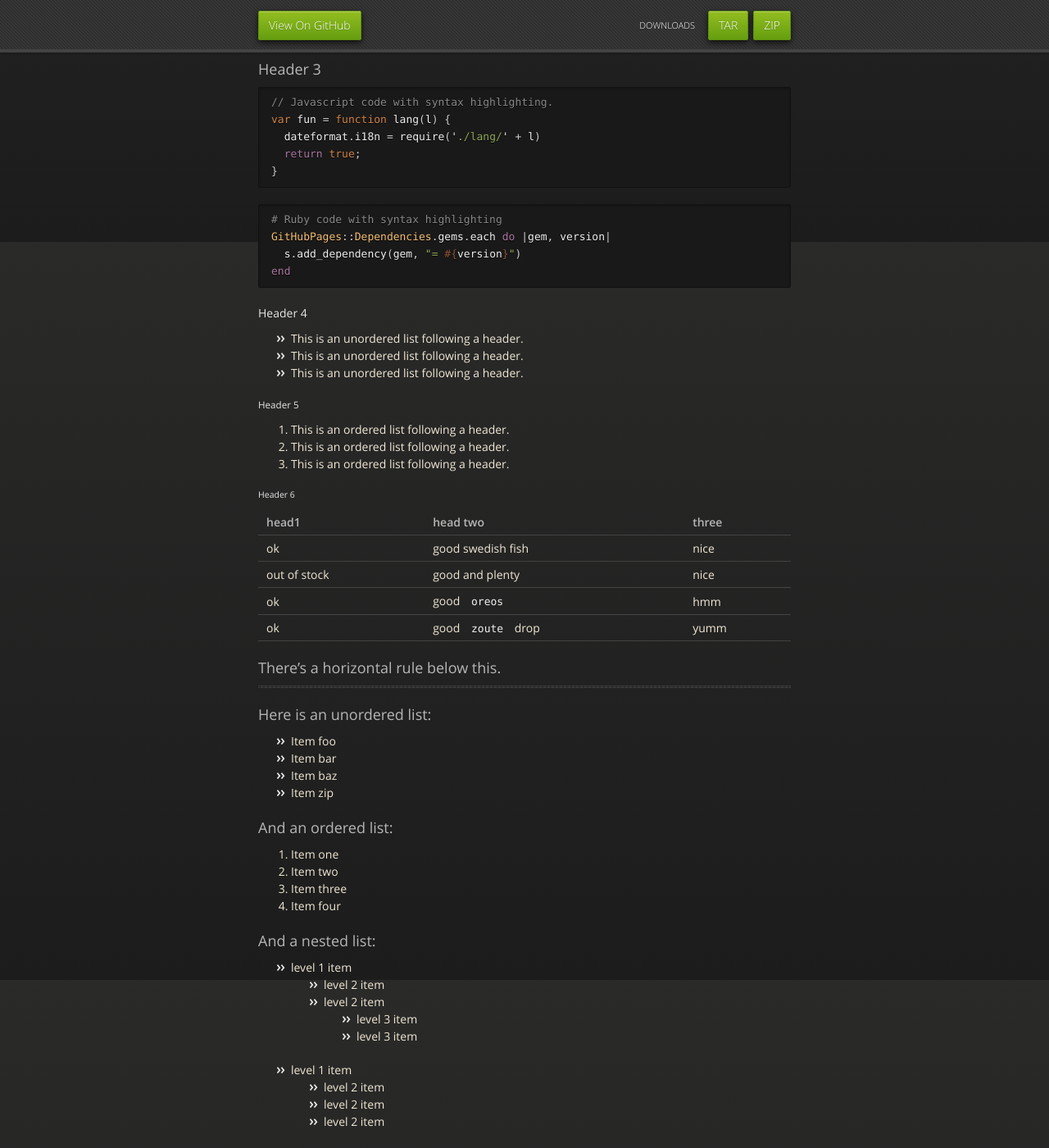
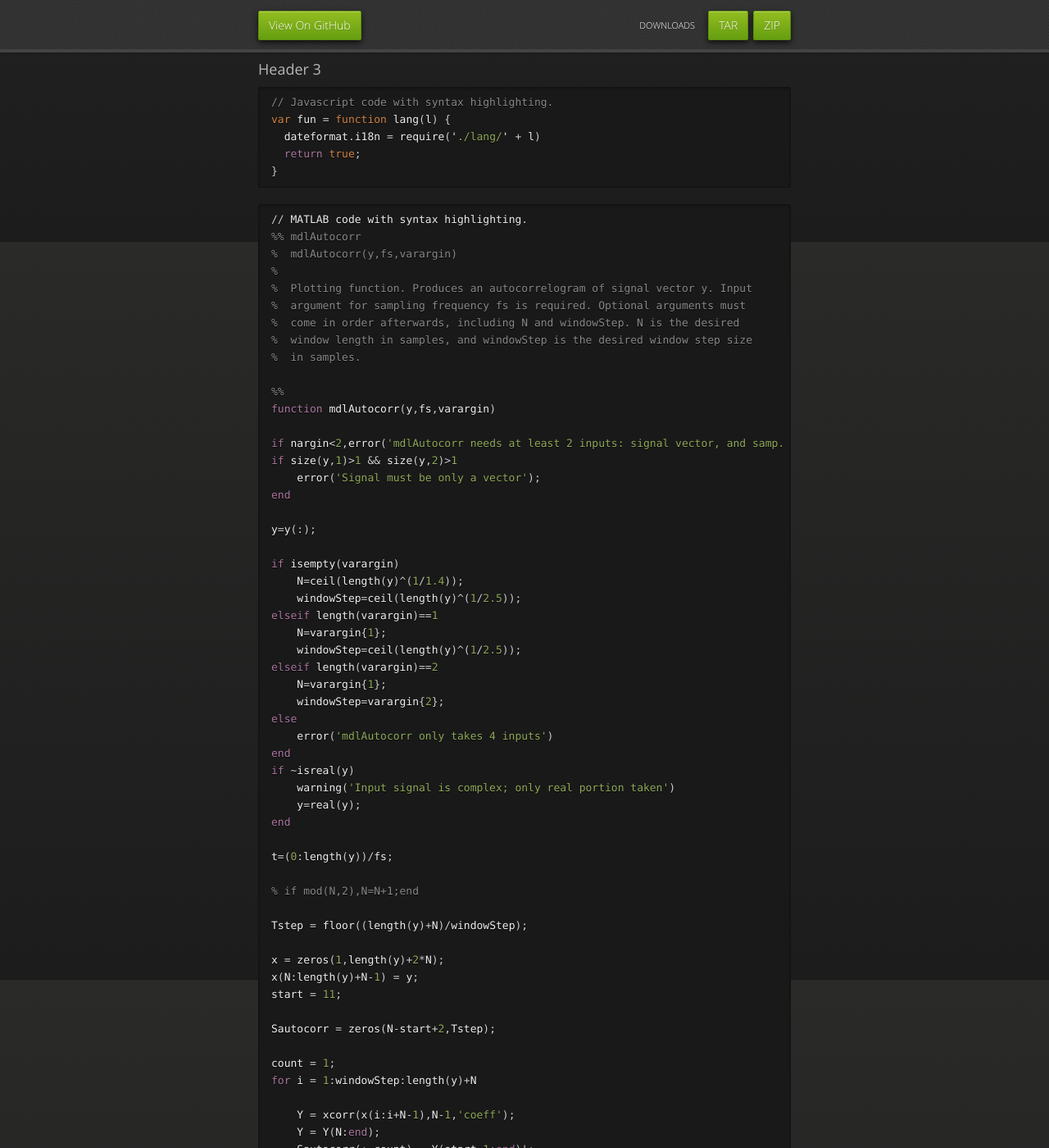
Before and after one commit to lerud/lerud.github.io, a Jekyll site: the page built from index.md, in a window 1280 px wide and 1400 px high, scrolled down 605 px. Shown: the whole window at 82% size. Built offline with Jekyll 4.4.1, drawn with Linux system fonts in a browser that asks for light colours; some of the changed text lies outside the part shown.

Commit message:
Testing images and code snippets

````diff
--- a/index.md
+++ b/index.md
@@ -29,6 +29,78 @@ var fun = function lang(l) {
   return true;
 }
 ```
+
+```matlab
+// MATLAB code with syntax highlighting.
+%% mdlAutocorr
+%  mdlAutocorr(y,fs,varargin)
+%
+%  Plotting function. Produces an autocorrelogram of signal vector y. Input
+%  argument for sampling frequency fs is required. Optional arguments must
+%  come in order afterwards, including N and windowStep. N is the desired
+%  window length in samples, and windowStep is the desired window step size
+%  in samples.
+
+%%
+function mdlAutocorr(y,fs,varargin)
+
+if nargin<2,error('mdlAutocorr needs at least 2 inputs: signal vector, and samp. freq.');end
+if size(y,1)>1 && size(y,2)>1
+    error('Signal must be only a vector');
+end
+
+y=y(:);
+
+if isempty(varargin)
+    N=ceil(length(y)^(1/1.4));
+    windowStep=ceil(length(y)^(1/2.5));
+elseif length(varargin)==1
+    N=varargin{1};
+    windowStep=ceil(length(y)^(1/2.5));
+elseif length(varargin)==2
+    N=varargin{1};
+    windowStep=varargin{2};
+else
+    error('mdlAutocorr only takes 4 inputs')
+end
+if ~isreal(y)
+    warning('Input signal is complex; only real portion taken')
+    y=real(y);
+end
+
+t=(0:length(y))/fs;
+
+% if mod(N,2),N=N+1;end
+
+Tstep = floor((length(y)+N)/windowStep);
+
+x = zeros(1,length(y)+2*N);
+x(N:length(y)+N-1) = y;
+start = 11;
+
+Sautocorr = zeros(N-start+2,Tstep);
+
+count = 1;
+for i = 1:windowStep:length(y)+N
+
+    Y = xcorr(x(i:i+N-1),N-1,'coeff');
+    Y = Y(N:end);
+    Sautocorr(:,count) = Y(start-1:end)';
+
+    count = count + 1;
+
+end
+
+lags = linspace(start,size(Sautocorr,1)-start+1,size(Sautocorr,1))...
+    *1000./fs;
+
+imagesc(t,lags,Sautocorr);colorbar;
+title('Autocorrelogram');
+xlabel('Time (sec)');ylabel('Lags (ms)');
+set(gca,'YDir','normal');
+cbar = colorbar;set(get(cbar,'ylabel'),'string','Correlation (-1 to 1)');
+```
+![iter](iterSpec.jpg)
 
 ```ruby
 # Ruby code with syntax highlighting
````
Also changed, not shown: OLDindex.markdown (renamed from indexOLD.markdown), iterSpec.jpg (added).
